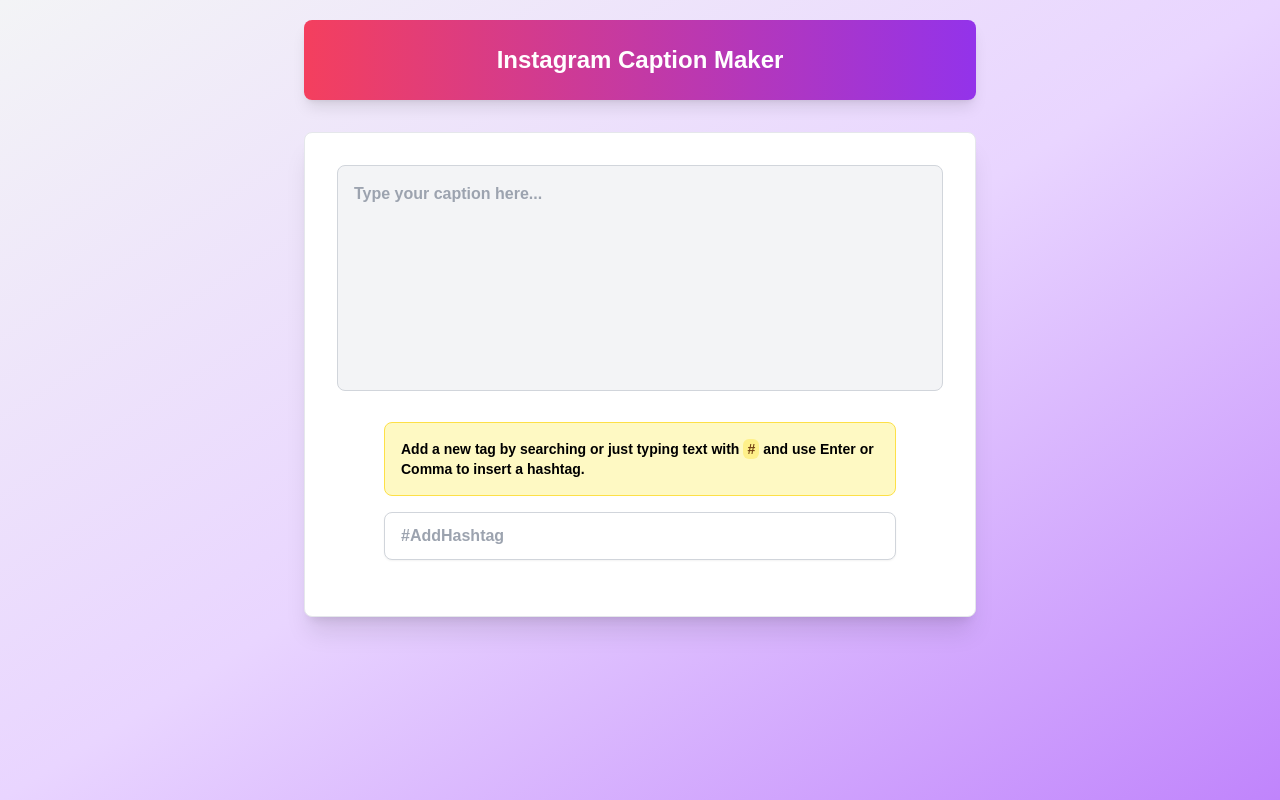
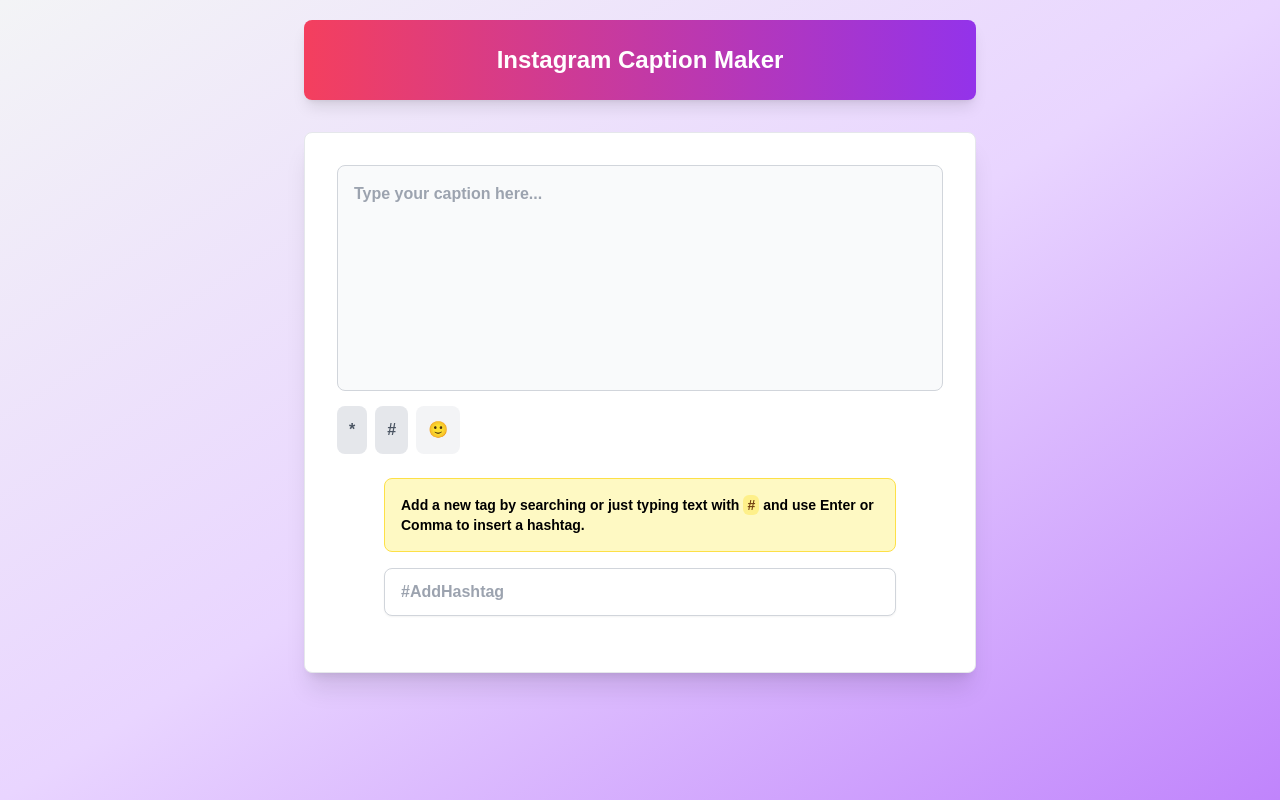
Before and after one commit to mskian/create-insta-caption, a Preact app: page / in a window 1280 px wide. Built offline with nearby package versions, Linux system fonts and the light colour scheme; a web font is replaced by a local one.

Commit message:
Editor: emoji picker and * and # insert button

```diff
--- a/src/components/CaptionInput.tsx
+++ b/src/components/CaptionInput.tsx
@@ -1,30 +1,106 @@
-import { FC, useEffect } from 'preact/compat';
+import { FC, useState, ChangeEvent, useRef } from 'preact/compat';
 
 interface CaptionInputProps {
   caption: string;
   onChange: (caption: string) => void;
 }
 
+const emojis = [
+  '🥳', '🥤', '🔥', '👋', '😢', '😎', '🥳', '👋', '😅', '😜', '😱', '😡', '✅', '💩', '👻', '⚡', '🍻', '🦊'
+];
+
 const CaptionInput: FC<CaptionInputProps> = ({ caption, onChange }) => {
+  const [showPicker, setShowPicker] = useState(false);
+  const [symbolType, setSymbolType] = useState<string | null>(null);
+  const textareaRef = useRef<HTMLTextAreaElement>(null);
 
-  useEffect(() => {
-    const storedCaption = localStorage.getItem('caption') || '';
-    onChange(storedCaption);
-  }, [onChange]);
+  const handleEmojiClick = (emoji: string) => {
+    if (textareaRef.current) {
+      const startPos = textareaRef.current.selectionStart;
+      const endPos = textareaRef.current.selectionEnd;
+      const newCaption = `${caption.substring(0, startPos)}${emoji}${caption.substring(endPos)}`;
+      onChange(newCaption);
+      textareaRef.current.focus();
+      setShowPicker(false);
+    }
+  };
 
-  useEffect(() => {
-    localStorage.setItem('caption', caption);
-  }, [caption]);
+  const handleInputChange = (e: ChangeEvent<HTMLTextAreaElement>) => {
+    onChange(e.currentTarget.value);
+  };
+
+  const togglePicker = () => setShowPicker(prev => !prev);
+
+  const addSymbol = (symbol: string) => {
+    if (textareaRef.current) {
+      const startPos = textareaRef.current.selectionStart;
+      const endPos = textareaRef.current.selectionEnd;
+      const newCaption = `${caption.substring(0, startPos)}${symbol} ${caption.substring(endPos)}`;
+      onChange(newCaption);
+      textareaRef.current.focus();
+      setSymbolType(null);
+    }
+  };
+
+  const handleSymbolClick = (symbol: string) => {
+    if (symbolType === symbol) {
+      setSymbolType(null);
+    } else {
+      setSymbolType(symbol);
+      addSymbol(symbol);
+    }
+  };
 
   return (
-    <div class="mb-6">
+    <div class="relative mb-6">
+      {/* Input Box */}
       <textarea
         placeholder="Type your caption here..."
         value={caption}
-        onInput={(e) => onChange(e.currentTarget.value)}
-        class="w-full p-4 bg-gray-100 border border-gray-300 rounded-lg focus:outline-none focus:ring-2 focus:ring-blue-500 focus:border-transparent resize-none"
+        onInput={handleInputChange}
+        ref={textareaRef}
+        class="w-full p-4 bg-gray-50 border border-gray-300 rounded-lg focus:outline-none focus:ring-2 focus:ring-blue-500 focus:border-blue-500 resize-none"
         rows={8}
       />
+      <div class="flex gap-2 mt-2">
+        <button
+          type="button"
+          onClick={() => handleSymbolClick('*')}
+          class={`flex items-center justify-center p-3 rounded-lg focus:outline-none transition-colors duration-200 ${symbolType === '*' ? 'bg-blue-600 text-white' : 'bg-gray-200 text-gray-600'}`}
+          title="Add Bullet Symbol"
+        >
+          *
+        </button>
+        <button
+          type="button"
+          onClick={() => handleSymbolClick('#')}
+          class={`flex items-center justify-center p-3 rounded-lg focus:outline-none transition-colors duration-200 ${symbolType === '#' ? 'bg-green-600 text-white' : 'bg-gray-200 text-gray-600'}`}
+          title="Add Number Symbol"
+        >
+          #
+        </button>
+        <button
+          type="button"
+          onClick={togglePicker}
+          class="flex items-center justify-center p-3 rounded-lg focus:outline-none transition-colors duration-200 text-yellow-600 bg-gray-100 hover:bg-gray-200"
+          title="Emoji Picker"
+        >
+          🙂
+        </button>
+      </div>
+      {showPicker && (
+        <div class="absolute bottom-0 left-0 z-20 bg-white border border-gray-300 rounded-lg shadow-xl p-2 grid grid-cols-6 gap-2 max-h-40 overflow-y-auto mt-2 transition-transform duration-200 transform translate-y-full">
+          {emojis.map((emoji, index) => (
+            <button
+              key={index}
+              onClick={() => handleEmojiClick(emoji)}
+              class="text-xl bg-gray-100 hover:bg-gray-200 p-1 rounded-lg focus:outline-none transition-colors duration-200"
+            >
+              {emoji}
+            </button>
+          ))}
+        </div>
+      )}
     </div>
   );
 };
```
